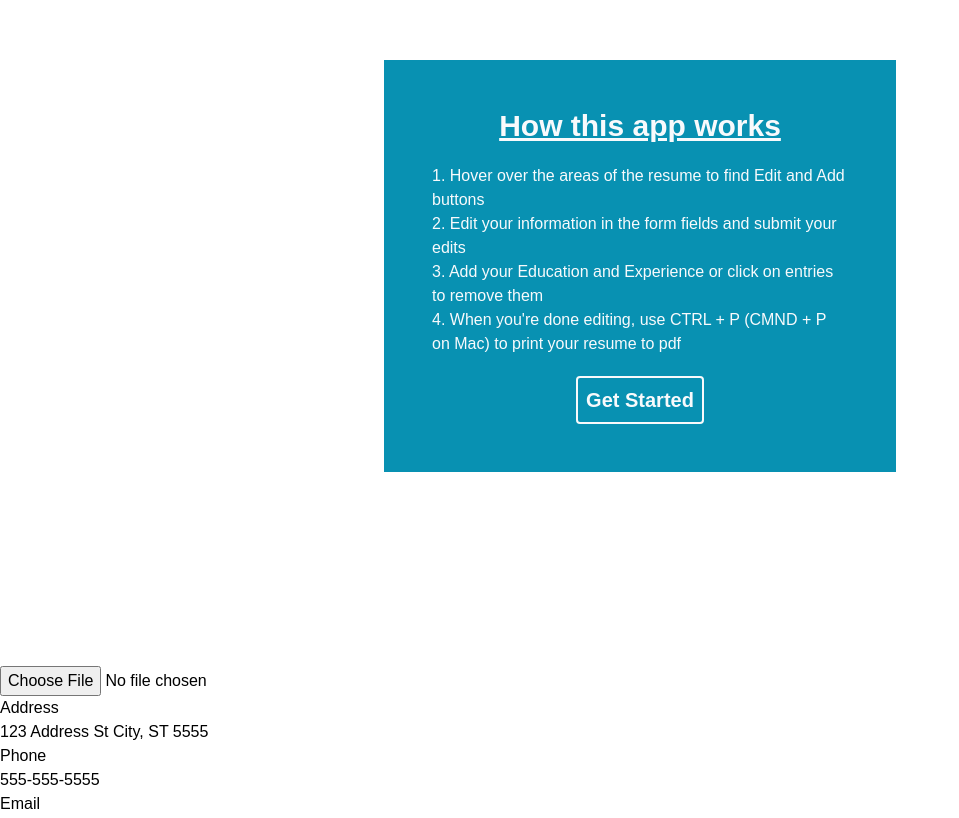
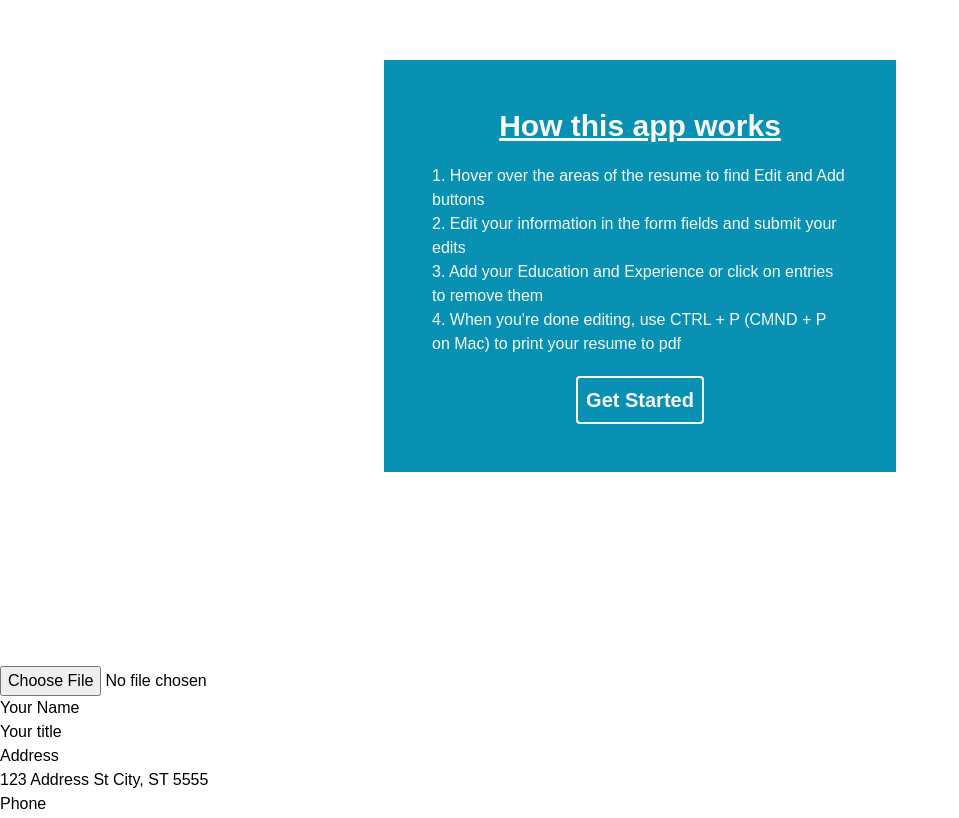
Before and after one commit to AngeloDiMortimer/CV-Application, a React (Create React App) app: page / in a window 1280 px wide. Shown: the part 134-952 px from the top of the page, without its empty margins (0-959 px from the left). Built offline with nearby package versions, Linux system fonts and the light colour scheme; the HTML template or start-up script is replaced by a standard one.

Commit message:
Finished Info section

```diff
--- a/src/components/Info.js
+++ b/src/components/Info.js
@@ -6,11 +6,25 @@ class Info extends Component {
         super();
 
         this.state = {
+            name: '',
+            title: '',
             address: '',
             phone: '',
             email: '',
             edit: false
         }
+    }
+
+    handleNameChange = (e) => {
+        this.setState({
+            name: e.target.value
+        })
+    }
+
+    handleTitleChange = (e) => {
+        this.setState({
+            title: e.target.value
+        })
     }
 
     handleAdressChange = (e) => {
@@ -40,6 +54,8 @@ class Info extends Component {
 
     render() {
         const {
+            name,
+            title,
             address,
             phone,
             email,
@@ -50,6 +66,14 @@ class Info extends Component {
         return (
             <div id="Info">
                 <ImagePicker />
+                <div className="name">
+
+                    <p>{name ? name : 'Your Name'}</p>
+                </div>
+                <div className="title">
+
+                    <p>{title ? title : 'Your title'}</p>
+                </div>
                 <div className="address">
                     <h2>Address</h2>
                     <p>{address ? address : '123 Address St City, ST 5555'}</p>
@@ -72,6 +96,22 @@ class Info extends Component {
 
                 {edit &&
                     <form id="intro-edit" className="edit-form">
+                        <label htmlFor="name">Name</label>
+                        <input
+                            id="name"
+                            type="text"
+                            placeholder="Your Name"
+                            onChange={this.handleNameChange}
+                        />
+
+                        <label htmlFor="title">Title</label>
+                        <input
+                            id="title"
+                            type="text"
+                            placeholder="Your Title"
+                            onChange={this.handleTitleChange}
+                        />
+
                         <label htmlFor="adress">Adress</label>
                         <input
                             id="adress"
```
